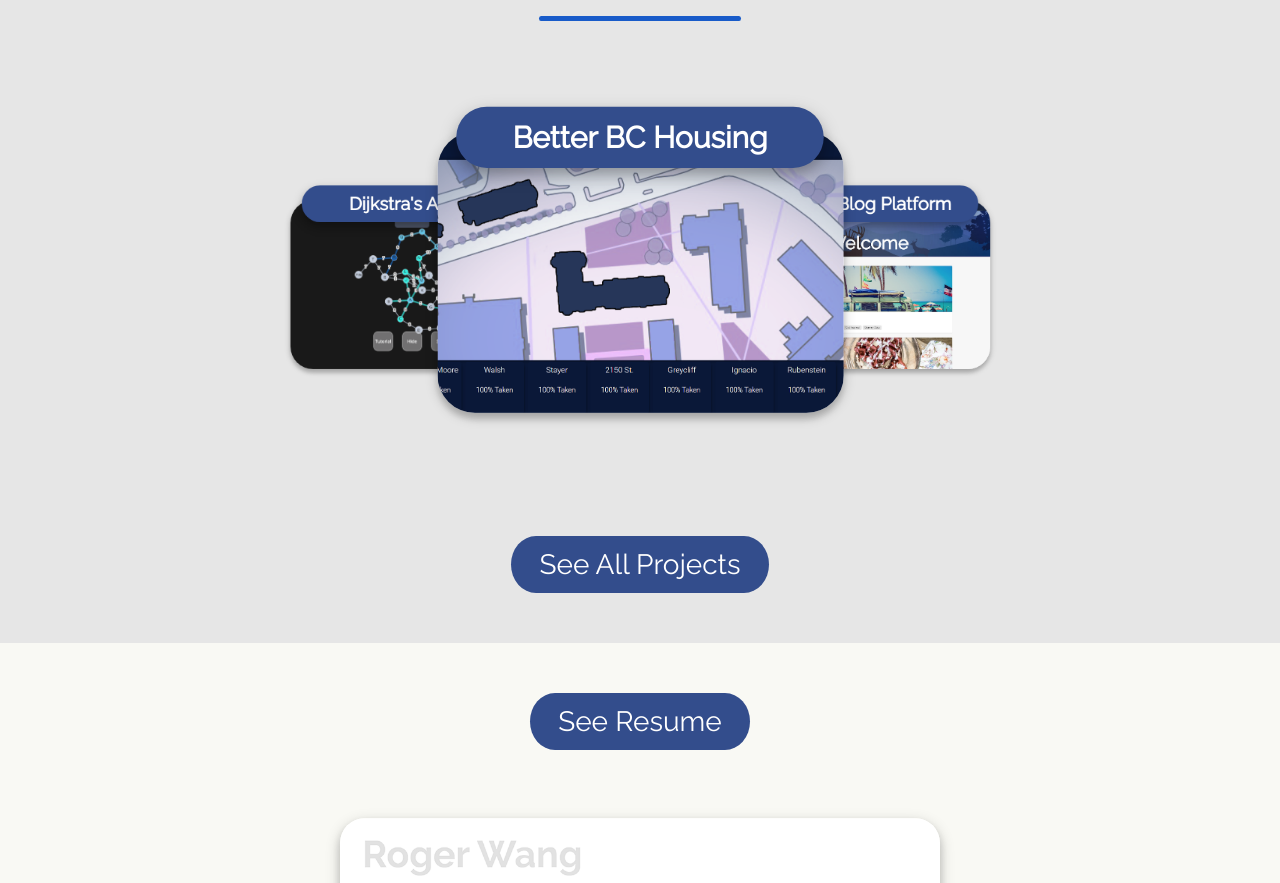
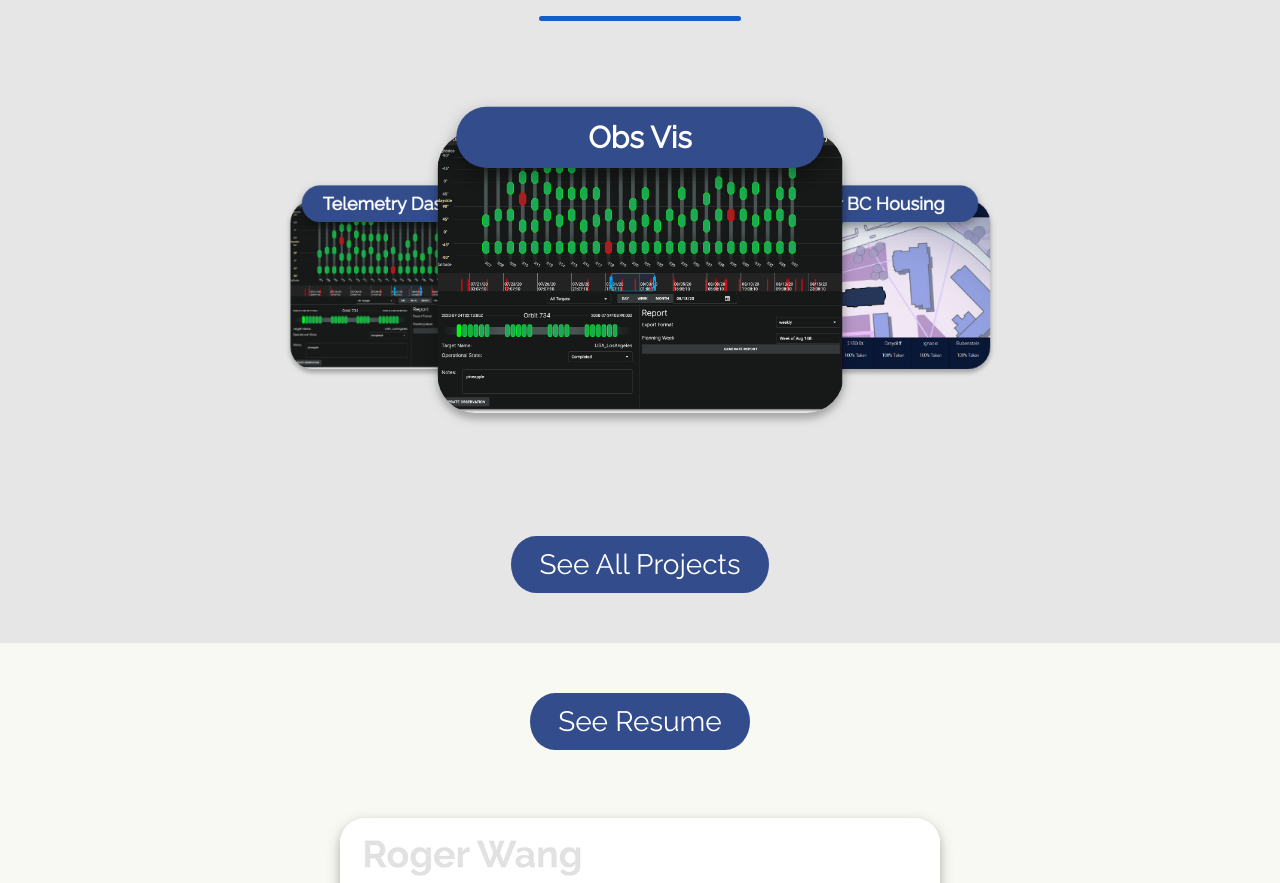
Before and after one commit to rogerwangcs/portfolio, a React (Create React App) app: page / in a window 1280 px wide. Shown: the part 1786-2669 px from the top of the page. Built offline with nearby package versions, Linux system fonts and the light colour scheme.

Commit message:
fix project carousel transitions

```diff
--- a/src/components/About/Carousel.scss
+++ b/src/components/About/Carousel.scss
@@ -52,14 +52,14 @@ $level1-left: 4%;
   transition: transform $carousel-speed, opacity $carousel-speed;
 }
 
-.left-leave {
+.left-exit {
   z-index: 1;
   opacity: 1;
   transform: translateX($carousel-offset - $carousel-gap)
     scale($item-side-scale);
 }
 
-.left-leave.left-leave-active {
+.left-exit.left-exit-active {
   z-index: 1;
   opacity: 0;
   transform: translateX($carousel-offset - $offscreen-gap)
@@ -67,7 +67,7 @@ $level1-left: 4%;
   transition: transform $carousel-speed, opacity $carousel-speed;
 }
 
-// When times move to the left
+// When cards move to the left
 .right-enter {
   opacity: 0;
   transform: translateX($carousel-offset - $offscreen-gap)
@@ -81,14 +81,14 @@ $level1-left: 4%;
   transition: transform $carousel-speed opacity $carousel-speed;
 }
 
-.right-leave {
+.right-exit {
   z-index: 1;
   opacity: 1;
   transform: translateX($carousel-offset + $carousel-gap)
     scale($item-side-scale);
 }
 
-.right-leave.right-leave-active {
+.right-exit.right-exit-active {
   z-index: 1;
   opacity: 0;
   transform: translateX($carousel-offset + $offscreen-gap)
--- a/src/components/About/ProjectCarousel.jsx
+++ b/src/components/About/ProjectCarousel.jsx
@@ -30,7 +30,7 @@ class Carousel extends Component {
     this.state = {
       items: this.props.components,
       active: this.props.active,
-      direction: "",
+      direction: "left",
     };
   }
 
@@ -64,13 +64,18 @@ class Carousel extends Component {
       }
       level = this.state.active - i;
       carouselItems.push(
-        <CSSTransition key={i} timeout={{ enter: 0, exit: 0 }}>
+        <CSSTransition
+          classNames={this.state.direction}
+          key={i}
+          timeout={{ enter: 0, exit: 500 }}
+        >
           <CarouselItem
             key={index}
             className={"carousel-item level" + level}
             id={index}
             level={level}
             component={items[index]}
+            handleClick={this.props.handleClick}
             moveLeft={this.moveLeft}
             moveRight={this.moveRight}
           ></CarouselItem>
@@ -118,16 +123,17 @@ class CarouselItem extends React.Component {
     };
   }
 
-  moveItem = (level) => {
-    if (level > 0) this.props.moveLeft();
-    if (level < 0) this.props.moveRight();
+  handleClick = () => {
+    if (this.props.level > 0) this.props.moveLeft();
+    else if (this.props.level < 0) this.props.moveRight();
+    else this.props.handleClick();
   };
 
   render() {
     return (
       <div
         className={"carousel-item level" + this.props.level}
-        onClick={() => this.moveItem(this.props.level)}
+        onClick={this.handleClick}
       >
         {this.props.component}
       </div>
--- a/src/components/About/ProjectsSection.jsx
+++ b/src/components/About/ProjectsSection.jsx
@@ -1,32 +1,35 @@
 import styled from "styled-components";
-
+import { useNavigate } from "react-router-dom";
 import Card from "components/common/Card";
 import RoundButton from "components/common/RoundButton";
 import ProjectCarousel from "components/About/ProjectCarousel";
 import "components/About/Carousel.scss";
 
-import liveSubtitles from "assets/live-subtitles.png";
-import apolloBlogImg from "assets/rogersblog1.jpg";
-import betterBCHousing from "assets/better-bc-housing.png";
-import dijkstras from "assets/dijkstras.png";
+import { projects } from "constants/content";
 
 const StyledProjectsSection = styled.div`
   text-align: center;
 `;
 
-let projects = [
-  <Card title="Dijkstra's Arena" image={dijkstras} />,
-  <Card title="Live AR Subtitles" image={liveSubtitles} />,
-  <Card title="React Blog Platform" image={apolloBlogImg} />,
-  <Card title="Better BC Housing" image={betterBCHousing} />,
-];
+const ProjectsSection = (props) => {
+  const navigate = useNavigate();
 
-const ProjectsSection = (props) => {
+  const projectCards = projects.map((project, idx) => (
+    <Card
+      key={idx}
+      title={project.shortname !== undefined ? project.shortname : project.name}
+      image={project.image}
+    />
+  ));
+
   return (
     <StyledProjectsSection>
       <ProjectCarousel
-        components={[...projects, ...projects, ...projects]}
-        active={0}
+        components={[...projectCards, ...projectCards, ...projectCards]}
+        handleClick={() => {
+          navigate("/projects");
+        }}
+        active={1}
       />
       <RoundButton text="See All Projects" link="/projects" scroll />
     </StyledProjectsSection>
--- a/src/components/Projects/ProjectCard.jsx
+++ b/src/components/Projects/ProjectCard.jsx
@@ -15,7 +15,7 @@ const StyledCard = styled.div`
   margin-bottom: 100px;
 
   h6 {
-    font-size: 16px;
+    font-size: 18px;
   }
 
   p {
@@ -67,7 +67,7 @@ const Card = (props) => {
     <StyledCard idx={props.idx}>
       <div className="textWrapper">
         <Divider>
-          <h4>{props.title}</h4>
+          <h4>{props.name}</h4>
         </Divider>
         <h6>{props.date}</h6>
         <p>{props.description}</p>
--- a/src/constants/content.tsx
+++ b/src/constants/content.tsx
@@ -44,7 +44,22 @@ export const skills = [
 
 export const projects = [
   {
-    title: "Dijkstra's Arena",
+    name: "Observation Visualization",
+    shortname: "Obs Vis",
+    date: "Summer 2020",
+    image: require("assets/obsvis2.png"),
+    description:
+      "Dijkstra’s Arena is a web browser game aimed to educate players on the basis of Dijkstra’s algorithm and other graph theory shortest path problems in a fun, challenging, and interactive environment.",
+  },
+  {
+    name: "Telemetry Dashboard",
+    date: "Summer 2020",
+    image: require("assets/obsvis2.png"),
+    description:
+      "Dijkstra’s Arena is a web browser game aimed to educate players on the basis of Dijkstra’s algorithm and other graph theory shortest path problems in a fun, challenging, and interactive environment.",
+  },
+  {
+    name: "Dijkstra's Arena",
     date: "Fall 2019",
     image: require("assets/dijkstras.png"),
     description:
@@ -53,7 +68,7 @@ export const projects = [
     github: "https://github.com/rogerwangcs/Dijkstras-Arena",
   },
   {
-    title: "Live Subtitles",
+    name: "Live Subtitles",
     date: "April 2019",
     image: require("assets/live-subtitles.png"),
     description:
@@ -62,7 +77,7 @@ export const projects = [
     github: "https://github.com/rogerwangcs/ar-dialogue-subtitles",
   },
   {
-    title: "Write Fast",
+    name: "Write Fast",
     date: "Summer 2018",
     image: require("assets/writefast1.jpg"),
     description:
@@ -71,7 +86,7 @@ export const projects = [
     github: "https://github.com/rogerwangcs/writefast",
   },
   {
-    title: "Better BC Housing",
+    name: "Better BC Housing",
     date: "April 2018",
     image: require("assets/better-bc-housing.png"),
     description:
--- a/src/screens/Projects.jsx
+++ b/src/screens/Projects.jsx
@@ -8,7 +8,7 @@ const Projects = () => {
   return (
     <PageSection color={theme.gray2} paddingBottom="50" paddingTop="50">
       <Divider centered={true} big={true}>
-        <h2>My Projects</h2>
+        <h2>Projects</h2>
       </Divider>
       {projects.map((project, projectIdx) => (
         <ProjectCard key={projectIdx} idx={projectIdx} {...project} />
```
Also changed, not shown: src/assets/obsvis1.png (added), src/assets/obsvis2.png (added).
